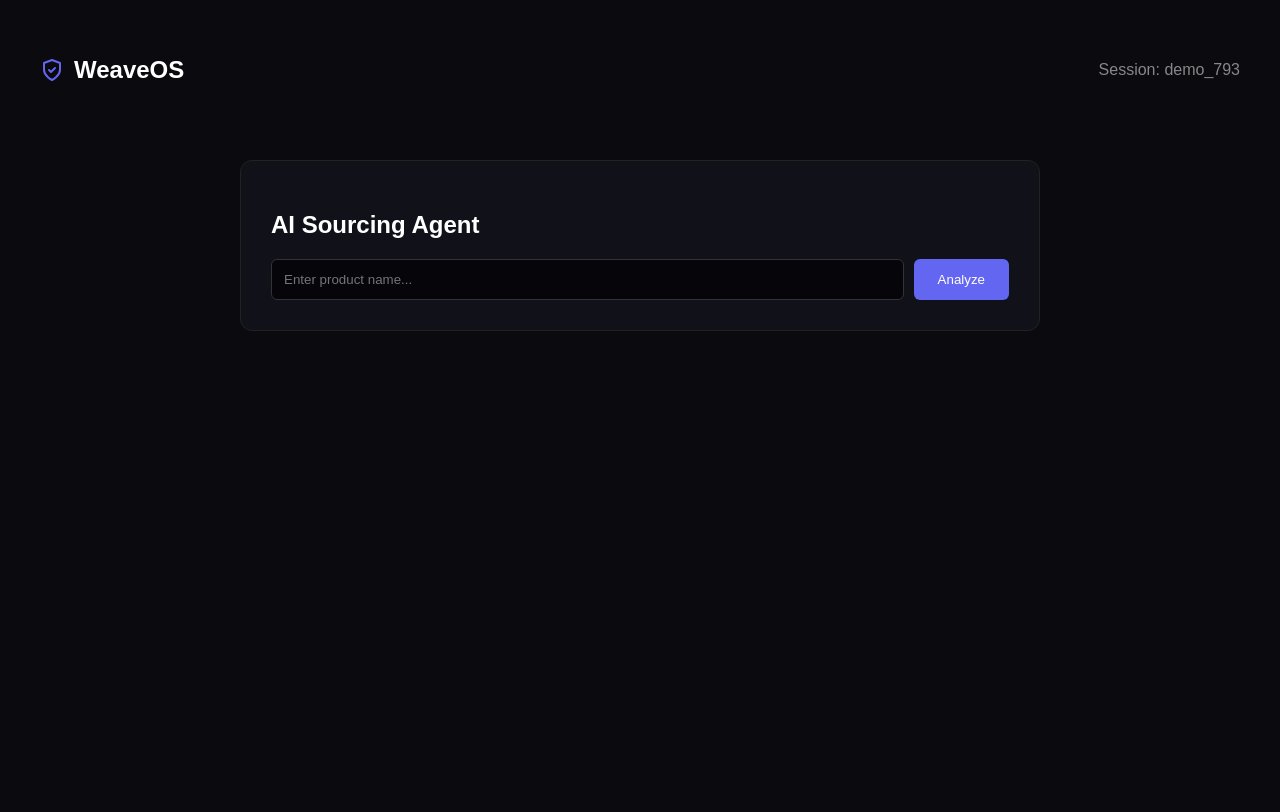
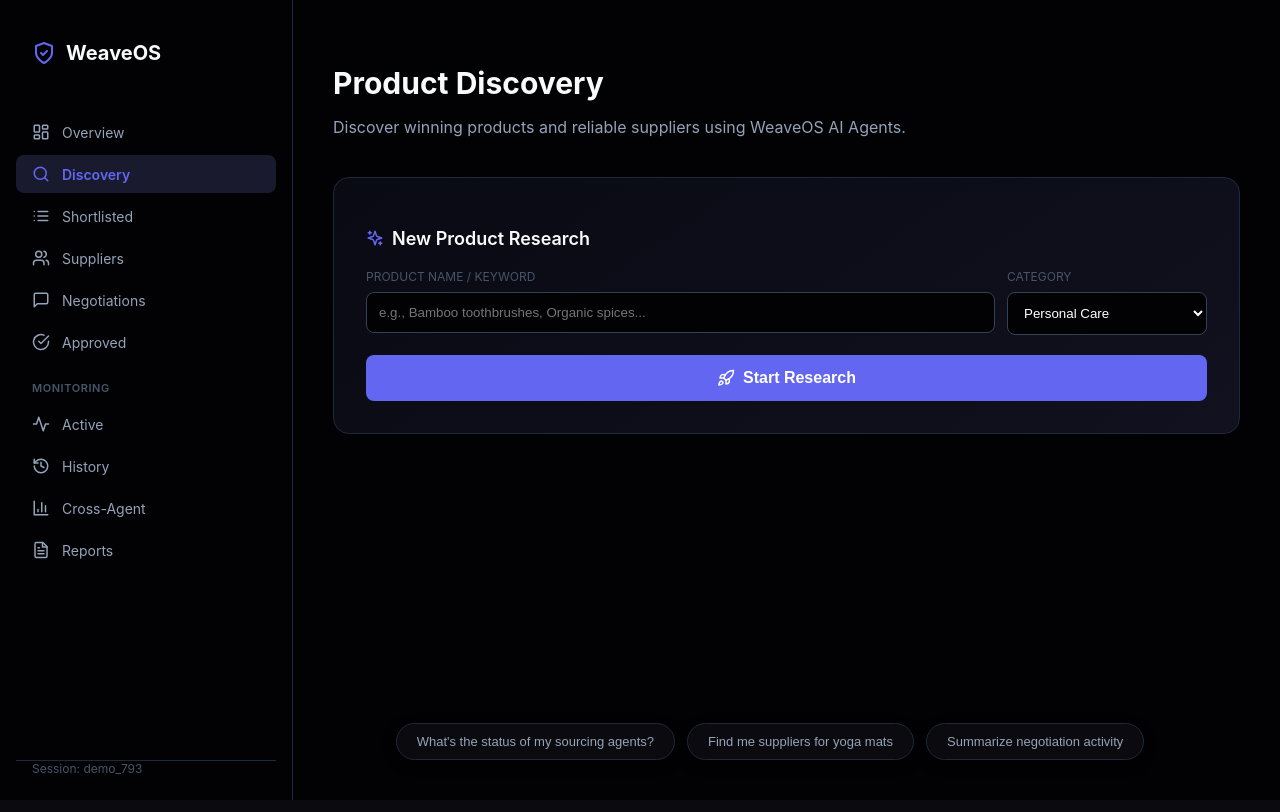
Before and after one commit to thecryptoemo/weaveos-backend, a React (Create React App) app in the folder frontend/: page / in a window 1280 px wide. Shown: the top 812 px of the page. Built offline with nearby package versions, Linux system fonts and the light colour scheme.

Commit message:
feat: Professional Dashboard UI matching reference platform

```diff
--- a/frontend/src/App.js
+++ b/frontend/src/App.js
@@ -1,7 +1,24 @@
 import React, { useState } from 'react';
-import { TrendingUp, ShieldCheck } from 'lucide-react';
+import {
+  ShieldCheck, LayoutDashboard, Search, List, Users,
+  MessageSquare, CheckCircle, Activity, History,
+  BarChart3, FileText, Send, Sparkles, TrendingUp, Rocket
+} from 'lucide-react';
 
 const API_BASE = "https://weaveos-backend.vercel.app";
+
+const SidebarItem = ({ icon: Icon, label, active = false }) => (
+  <div style={{
+    display: 'flex', alignItems: 'center', gap: '12px', padding: '10px 16px',
+    borderRadius: '8px', cursor: 'pointer', marginBottom: '4px',
+    backgroundColor: active ? '#1A1A2F' : 'transparent',
+    color: active ? '#6366f1' : '#94a3b8',
+    transition: 'all 0.2s'
+  }}>
+    <Icon size={18} />
+    <span style={{ fontSize: '14px', fontWeight: active ? '600' : '400' }}>{label}</span>
+  </div>
+);
 
 function App() {
   const [keyword, setKeyword] = useState("");
@@ -10,6 +27,7 @@
   const [tenantId] = useState("demo_" + Math.floor(Math.random() * 1000));
 
   const startResearch = async () => {
+    if (!keyword) return;
     setLoading(true);
     try {
       const res = await fetch(`${API_BASE}/research`, {
@@ -27,51 +45,131 @@
   };
 
   return (
-    <div style={{ backgroundColor: '#0A0A0F', color: 'white', minHeight: '100vh', padding: '40px', fontFamily: 'sans-serif' }}>
-      <header style={{ display: 'flex', justifyContent: 'space-between', alignItems: 'center', marginBottom: '60px' }}>
-        <h1 style={{ fontSize: '24px', fontWeight: 'bold', display: 'flex', alignItems: 'center', gap: '10px' }}>
-          <ShieldCheck color="#6366f1" /> WeaveOS
-        </h1>
-        <div style={{ color: '#888' }}>Session: {tenantId}</div>
-      </header>
+    <div style={{ backgroundColor: '#020205', color: '#f8fafc', minHeight: '100vh', display: 'flex', fontFamily: 'Inter, system-ui, sans-serif' }}>
+      {/* SIDEBAR */}
+      <aside style={{ width: '260px', borderRight: '1px solid #1e293b', padding: '24px 16px', display: 'flex', flexDirection: 'column' }}>
+        <div style={{ marginBottom: '32px', padding: '0 16px' }}>
+          <h1 style={{ fontSize: '20px', fontWeight: 'bold', display: 'flex', alignItems: 'center', gap: '10px' }}>
+            <ShieldCheck color="#6366f1" size={24} /> WeaveOS
+          </h1>
+        </div>
 
-      <main style={{ maxWidth: '800px', margin: '0 auto' }}>
-        <div style={{ background: '#11111A', border: '1px solid #222', borderRadius: '12px', padding: '30px', marginBottom: '40px' }}>
-          <h2 style={{ marginBottom: '20px' }}>AI Sourcing Agent</h2>
-          <div style={{ display: 'flex', gap: '10px' }}>
-            <input
-              value={keyword}
-              onChange={(e) => setKeyword(e.target.value)}
-              placeholder="Enter product name..."
-              style={{ flex: 1, padding: '12px', borderRadius: '6px', border: '1px solid #333', background: '#05050A', color: 'white' }}
-            />
+        <div style={{ flex: 1 }}>
+          <SidebarItem icon={LayoutDashboard} label="Overview" />
+          <SidebarItem icon={Search} label="Discovery" active />
+          <SidebarItem icon={List} label="Shortlisted" />
+          <SidebarItem icon={Users} label="Suppliers" />
+          <SidebarItem icon={MessageSquare} label="Negotiations" />
+          <SidebarItem icon={CheckCircle} label="Approved" />
+          <div style={{ margin: '20px 0 10px', padding: '0 16px', fontSize: '11px', color: '#475569', fontWeight: '600', letterSpacing: '0.05em' }}>MONITORING</div>
+          <SidebarItem icon={Activity} label="Active" />
+          <SidebarItem icon={History} label="History" />
+          <SidebarItem icon={BarChart3} label="Cross-Agent" />
+          <SidebarItem icon={FileText} label="Reports" />
+        </div>
+
+        <div style={{ borderTop: '1px solid #1e293b', paddingTop: '20px', padding: '0 16px', color: '#475569', fontSize: '12px' }}>
+          Session: {tenantId}
+        </div>
+      </aside>
+
+      {/* MAIN CONTENT */}
+      <main style={{ flex: 1, padding: '40px', overflowY: 'auto' }}>
+        <header style={{ marginBottom: '40px' }}>
+          <h2 style={{ fontSize: '30px', fontWeight: '700', marginBottom: '8px' }}>Product Discovery</h2>
+          <p style={{ color: '#94a3b8' }}>Discover winning products and reliable suppliers using WeaveOS AI Agents.</p>
+        </header>
+
+        {/* SEARCH BOX */}
+        <section style={{
+          background: 'linear-gradient(145deg, #0a0a14 0%, #11111f 100%)',
+          border: '1px solid #1e293b', borderRadius: '16px', padding: '32px', marginBottom: '40px'
+        }}>
+          <h3 style={{ fontSize: '18px', fontWeight: '600', marginBottom: '20px', display: 'flex', alignItems: 'center', gap: '8px' }}>
+             <Sparkles size={18} color="#6366f1" /> New Product Research
+          </h3>
+          <div style={{ display: 'flex', flexDirection: 'column', gap: '20px' }}>
+            <div style={{ display: 'flex', gap: '12px' }}>
+              <div style={{ flex: 1 }}>
+                <label style={{ fontSize: '12px', color: '#475569', display: 'block', marginBottom: '8px' }}>PRODUCT NAME / KEYWORD</label>
+                <input
+                  value={keyword}
+                  onChange={(e) => setKeyword(e.target.value)}
+                  placeholder="e.g., Bamboo toothbrushes, Organic spices..."
+                  style={{ width: '100%', padding: '12px', borderRadius: '8px', border: '1px solid #334155', background: '#020205', color: 'white', boxSizing: 'border-box' }}
+                />
+              </div>
+              <div style={{ width: '200px' }}>
+                <label style={{ fontSize: '12px', color: '#475569', display: 'block', marginBottom: '8px' }}>CATEGORY</label>
+                <select style={{ width: '100%', padding: '12px', borderRadius: '8px', border: '1px solid #334155', background: '#020205', color: 'white' }}>
+                  <option>Personal Care</option>
+                  <option>Home & Kitchen</option>
+                  <option>Electronics</option>
+                </select>
+              </div>
+            </div>
             <button
               onClick={startResearch}
               disabled={loading}
-              style={{ padding: '0 24px', background: '#6366f1', color: 'white', border: 'none', borderRadius: '6px', cursor: 'pointer' }}
+              style={{
+                padding: '14px', background: '#6366f1', color: 'white', border: 'none',
+                borderRadius: '8px', cursor: 'pointer', fontWeight: 'bold', fontSize: '16px',
+                display: 'flex', alignItems: 'center', justifyContent: 'center', gap: '8px'
+              }}
             >
-              {loading ? "Thinking..." : "Analyze"}
+              {loading ? <div className="spinner"></div> : <Rocket size={18} />}
+              {loading ? "Agent Orchestrating..." : "Start Research"}
             </button>
           </div>
-        </div>
+        </section>
 
-        <div style={{ display: 'grid', gridTemplateColumns: '1fr 1fr', gap: '20px' }}>
+        {/* RESULTS GRID */}
+        <div style={{ display: 'grid', gridTemplateColumns: 'repeat(auto-fill, minmax(320px, 1fr))', gap: '24px' }}>
           {products.map((p, i) => (
-            <div key={i} style={{ background: '#11111A', border: '1px solid #222', borderRadius: '12px', padding: '20px' }}>
-              <div style={{ display: 'flex', justifyContent: 'space-between', marginBottom: '10px' }}>
-                <TrendingUp size={16} color="#10b981" />
-                <span style={{ color: '#10b981' }}>{p.winningScore}% Score</span>
+            <div key={i} style={{
+              background: '#0a0a0f', border: '1px solid #1e293b', borderRadius: '16px',
+              padding: '24px', transition: 'transform 0.2s', cursor: 'default'
+            }} onMouseOver={(e) => e.currentTarget.style.borderColor = '#6366f1'} onMouseOut={(e) => e.currentTarget.style.borderColor = '#1e293b'}>
+              <div style={{ display: 'flex', justifyContent: 'space-between', marginBottom: '16px', alignItems: 'center' }}>
+                <div style={{ background: '#064e3b', color: '#10b981', fontSize: '11px', fontWeight: '700', padding: '4px 10px', borderRadius: '20px', display: 'flex', alignItems: 'center', gap: '4px' }}>
+                  <TrendingUp size={12} /> {p.winningScore}% WIN SCORE
+                </div>
+                <div style={{ fontSize: '12px', color: '#475569' }}>#124 BSR</div>
               </div>
-              <h3>{p.name}</h3>
-              <button style={{ marginTop: '15px', width: '100%', padding: '10px', background: 'transparent', border: '1px solid #333', color: 'white', borderRadius: '6px' }}>
-                Negotiate
-              </button>
+              <h4 style={{ fontSize: '18px', fontWeight: '600', marginBottom: '12px' }}>{p.name}</h4>
+              <div style={{ fontSize: '14px', color: '#94a3b8', marginBottom: '24px' }}>
+                Potential Margin: <span style={{ color: '#f8fafc', fontWeight: '600' }}>32%</span>
+              </div>
+              <div style={{ display: 'flex', gap: '8px' }}>
+                <button style={{ flex: 1, padding: '10px', background: 'transparent', border: '1px solid #334155', color: 'white', borderRadius: '8px', cursor: 'pointer', fontSize: '13px' }}>View Report</button>
+                <button style={{ flex: 1, padding: '10px', background: '#f8fafc', border: 'none', color: '#020205', borderRadius: '8px', cursor: 'pointer', fontWeight: '600', fontSize: '13px' }}>Shortlist</button>
+              </div>
             </div>
           ))}
         </div>
+
+        {/* QUICK ACTIONS BAR */}
+        <div style={{ position: 'fixed', bottom: '40px', left: '300px', right: '40px', display: 'flex', gap: '12px', justifyContent: 'center' }}>
+          <button style={quickActionStyle}>What's the status of my sourcing agents?</button>
+          <button style={quickActionStyle}>Find me suppliers for yoga mats</button>
+          <button style={quickActionStyle}>Summarize negotiation activity</button>
+        </div>
       </main>
+
+      <style>{`
+        .spinner {
+          width: 20px; height: 20px; border: 2px solid rgba(255,255,255,0.3); border-radius: 50%;
+          border-top-color: #fff; animation: spin 1s ease-in-out infinite;
+        }
+        @keyframes spin { to { transform: rotate(360deg); } }
+      `}</style>
     </div>
   );
 }
 
+const quickActionStyle = {
+  padding: '10px 20px', background: '#0a0a0f', border: '1px solid #1e293b', color: '#94a3b8',
+  borderRadius: '20px', fontSize: '13px', cursor: 'pointer', boxShadow: '0 4px 12px rgba(0,0,0,0.5)'
+};
+
 export default App;
```
